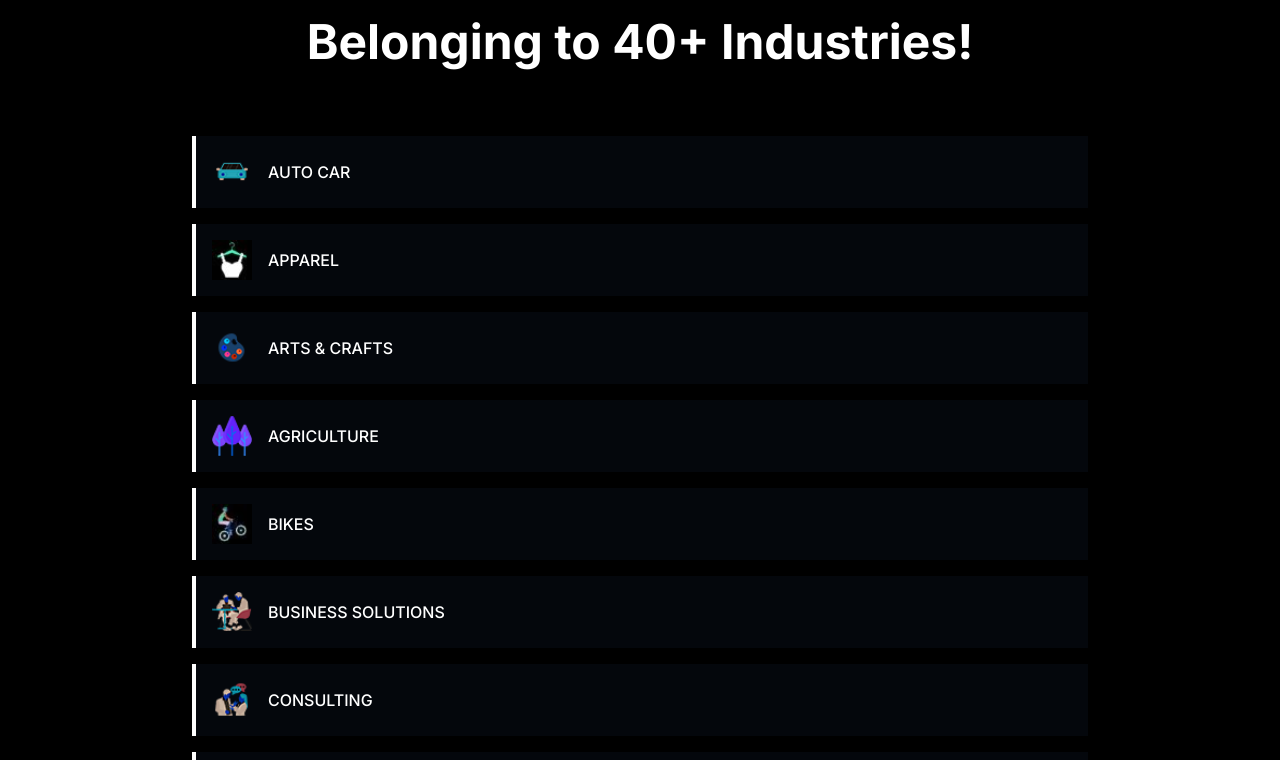
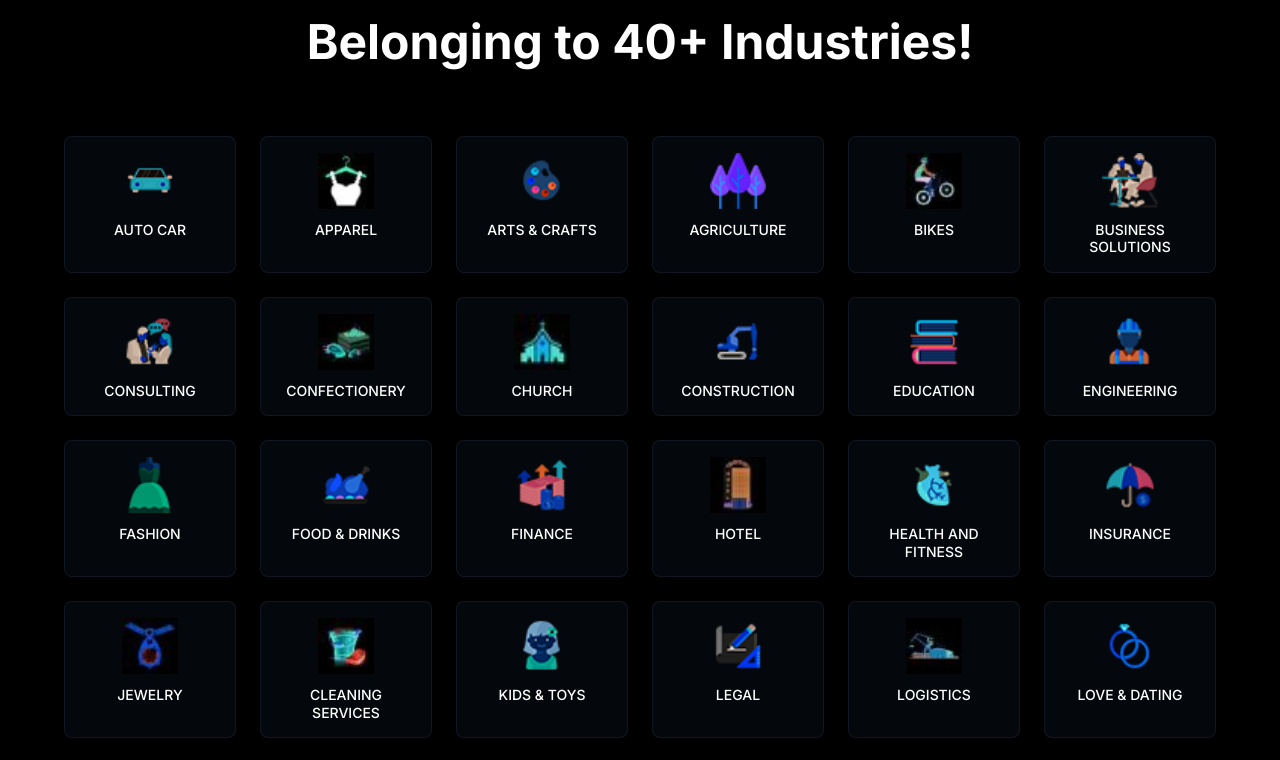
Before and after one commit to muhammadammar33/texturadigitals, a Next.js app: page / in a window 1280 px wide. Shown: the part 8580-9340 px from the top of the page. Built offline with nearby package versions, Linux system fonts and the light colour scheme; a web font is replaced by a local one.

Commit message:
All Done

```diff
--- a/components/Industries.jsx
+++ b/components/Industries.jsx
@@ -65,23 +65,23 @@ export default function Industries() {
       </div>
 
       {/* Industries Grid */}
-      <div className="max-w-4xl mx-auto">
-        <div className="grid grid-cols-1 gap-3 sm:gap-4">
+      <div className="max-w-6xl mx-auto">
+        <div className="grid grid-cols-2 sm:grid-cols-3 md:grid-cols-4 lg:grid-cols-5 xl:grid-cols-6 gap-3 sm:gap-4 md:gap-6">
           {industries.map((industry, index) => (
             <div
               key={index}
-              className="flex items-center p-3 sm:p-4 bg-gray-900/30 border-l-4 hover:bg-gray-900/50 transition-colors duration-300"
+              className="flex flex-col items-center p-3 sm:p-4 transition-all duration-300 hover:scale-105 cursor-pointer bg-gray-900/30 rounded-lg border border-gray-800/50"
             >
-              <div className="w-8 h-8 sm:w-10 sm:h-10 mr-4 flex items-center justify-center flex-shrink-0">
+              <div className="w-10 h-10 sm:w-12 sm:h-12 md:w-14 md:h-14 mb-2 sm:mb-3 flex items-center justify-center">
                 <Image
                   src={`/assets/${industry.image}`}
                   alt={industry.name}
-                  width={40}
-                  height={40}
-                  className="object-contain w-full h-full invert"
+                  width={48}
+                  height={48}
+                  className="object-contain filter invert w-full h-full"
                 />
               </div>
-              <h3 className="text-white text-sm sm:text-base font-medium">
+              <h3 className="text-white text-xs sm:text-sm font-medium text-center leading-tight">
                 {industry.name}
               </h3>
             </div>
```
